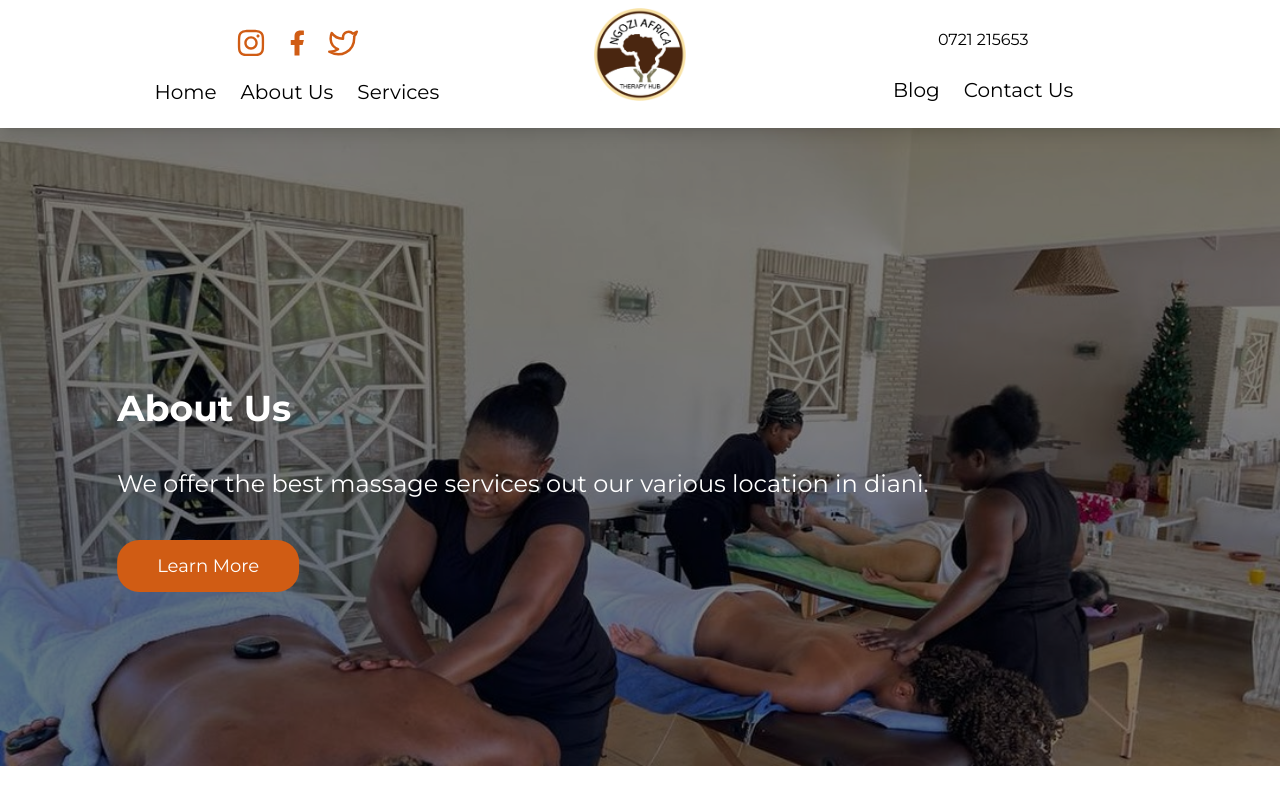
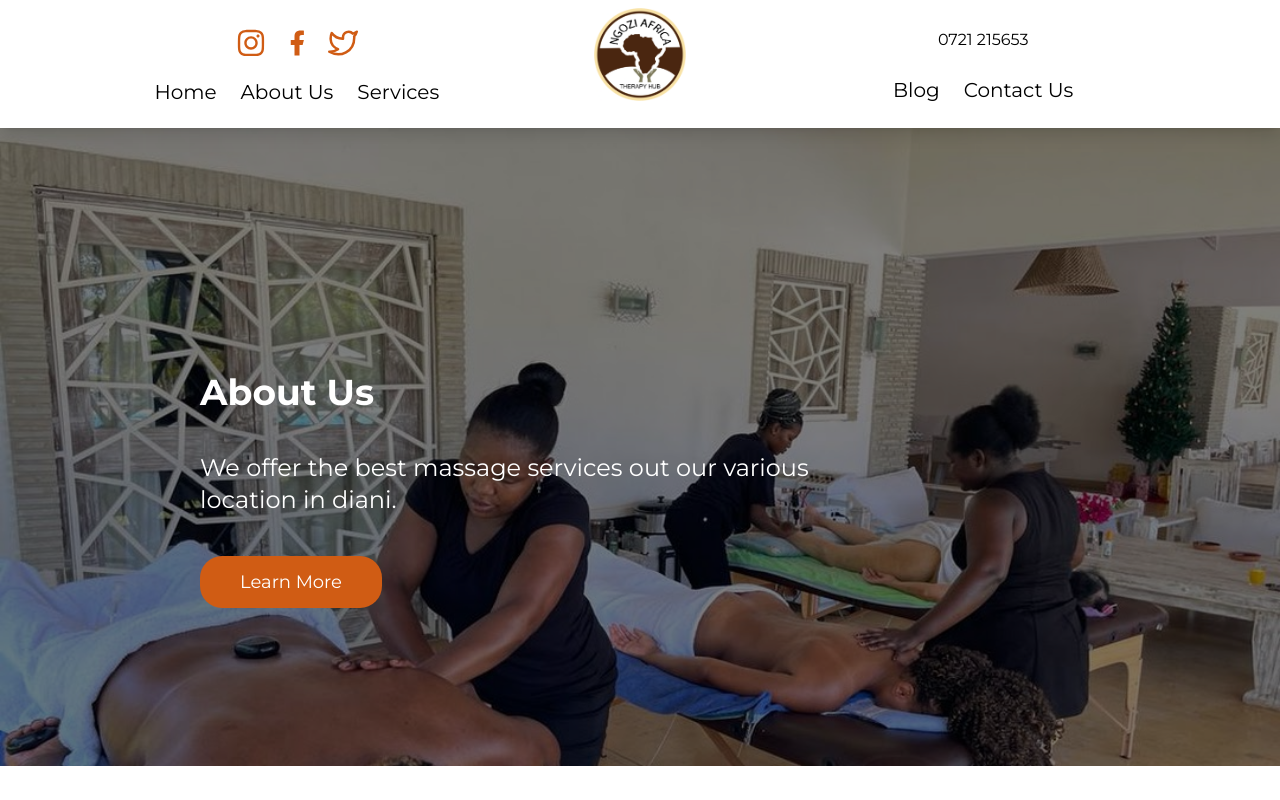
Before and after one commit to mcwachira/ngozi-nextjs-site, a Next.js app: page /about in a window 1280 px wide. Shown: the top 800 px of the page. Built offline with nearby package versions, Linux system fonts and the light colour scheme.

Commit message:
made changes to the site .
added some css styles to the site to make it look better.

```diff
--- a/components/About.jsx
+++ b/components/About.jsx
@@ -11,7 +11,7 @@ const About = () => {
 
               QUALITY EXPERIENCE & THERAPY
 </h2>
-          <div className='my-2'>
+          <div className='my-2 '>
               <p className='mt-10 mx-auto w-3/4 '>
           People often lead such busy lives and forget to relax and unwind,so they build up excess tension in their muscles.Ngozi Africa therapy hub offers a unique range of healing therapies.Every treatment takes a holistic approach to revive skin, body and soul.
           Visit us or let us visit you at your comfort to experience breathtaking therapies to restore your well-being.
--- a/components/Header.jsx
+++ b/components/Header.jsx
@@ -25,12 +25,12 @@ const Header = () => {
               <div className="  flex  justify-center pt-20 md:pt-20 h-auto bg-black">
                   <Image src={Hero} width="1400px" height="750px" className="mt-10 bg-black opacity-50" alt="hero" />
 
-                  <div className='absolute  md:block mt-20 sm:md-40 md:mt-20 top:1/2 left:1/2 md:top-1/3 md:left-1/4 md:-translate-x-1/4 -translate-y-1/2'>
+                  <div className='absolute  md:block mt-20 sm:md-40 md:mt-20 top:1/2 left:1/2 md:top-1/3 md:left-1/4 md:-translate-x-1/4 -translate-y-1/2  px-40 -mx-20 w-3/4'>
                       <h1 className='text-xl md:text-3xl  lg:text-4xl text-left my-5 text-white font-bold' >
                           Ngozi  Africa
                       </h1>
 
-                      <p className='text-left my-5 text-white text-lg md:text-xl lg:text-2xl py-5 w-30 break-all'>
+                      <p className='text-left my-5 text-white text-lg md:text-xl lg:text-2xl py-5'>
                          We offer the best massage services out our various location in diani.
                       </p>
 
--- a/components/pageComponents/Our-services.jsx
+++ b/components/pageComponents/Our-services.jsx
@@ -4,7 +4,7 @@ import Image from 'next/image'
 import facial from '../../assets/images/facial.jpeg'
 import body from '../../assets/images/bodymassage-4.jpeg'
 import refine from '../../assets/images/bodymassage.jpeg'
-import back from '../../assets/images/bodymassag-2.jpeg'
+import back from '../../assets/images/bodymassage-2.jpeg'
 import waxing from '../../assets/images/waxing.jpg'
 import pregnancy from '../../assets/images/pregnancy-massage.jpg'
 import { GiDeathStar } from 'react-icons/gi'
--- a/pages/about.js
+++ b/pages/about.js
@@ -24,12 +24,12 @@ const AboutPage = () => {
       <div className="  flex  justify-center pt-20 md:pt-20 h-auto bg-black">
         <Image src={Hero} width="1400px" height="750px" className="mt-10 bg-black opacity-50" alt="hero" />
 
-        <div className='absolute  md:block mt-20 sm:md-40 md:mt-20 top:1/2 left:1/2 md:top-1/2 md:left-1/4 md:-translate-x-1/4 -translate-y-1/2'>
+        <div className='absolute  md:block mt-20 sm:md-40 md:mt-20 top:1/2 left:1/2 md:top-1/2 md:left-1/4 md:-translate-x-1/4 -translate-y-1/2 px-40 -mx-10 w-3/4'>
           <h1 className='text-xl md:text-3xl  lg:text-4xl text-left my-5 text-white font-bold' >
             About Us
           </h1>
 
-          <p className='text-left my-5 text-white text-lg md:text-xl lg:text-2xl py-5 w-30 break-all'>
+          <p className='text-left my-5 text-white text-lg md:text-xl lg:text-2xl py-5 '>
             We offer the best massage services out our various location in diani.
           </p>
 
```
